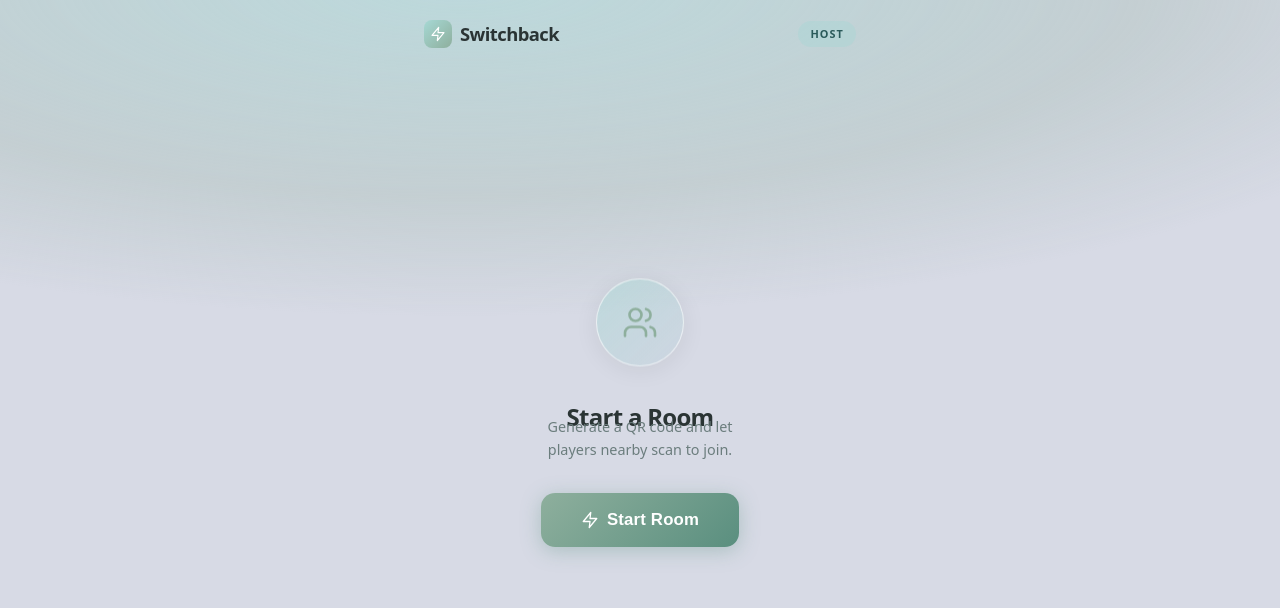
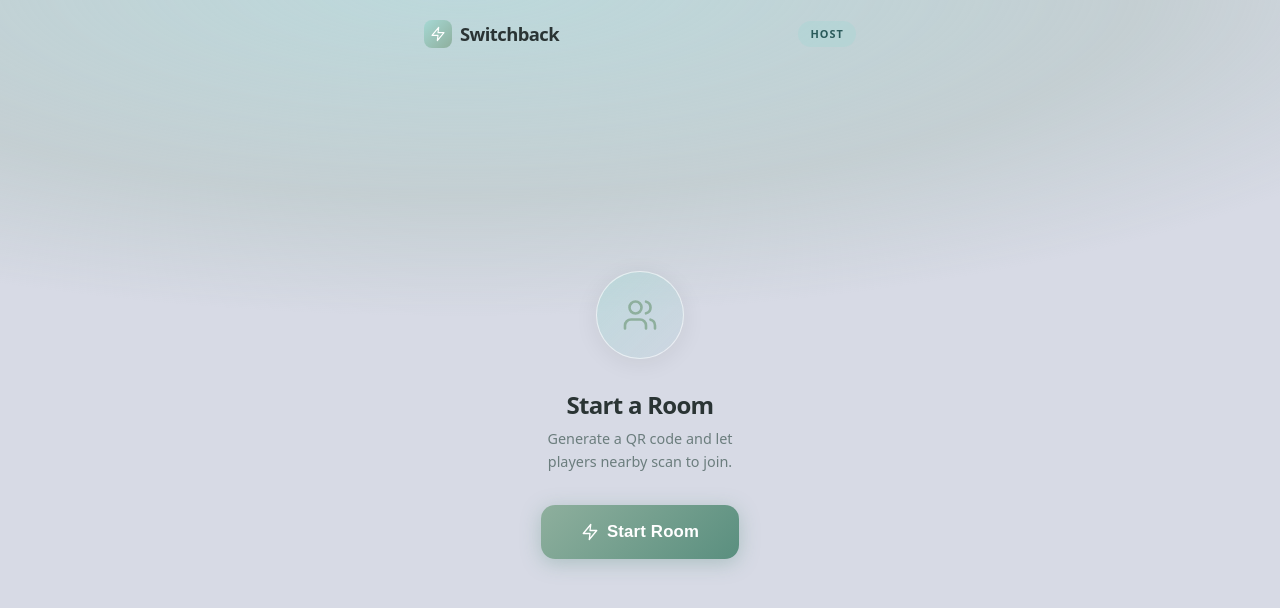
Before and after one commit to SujalPradhan/SwitchBack, an Angular app: page /host in a window 1280 px wide. Shown: the top 608 px of the page. Built offline with nearby package versions, Linux system fonts and the light colour scheme.

Commit message:
style: fix text overlap and remove float animation in lobby

```diff
--- a/src/app/shell/guest-join/guest-join.component.css
+++ b/src/app/shell/guest-join/guest-join.component.css
@@ -79,11 +79,6 @@
   box-shadow: 0 4px 24px rgba(0,0,0,0.07);
   display: flex; align-items: center; justify-content: center;
   color: var(--color-muted-teal);
-  animation: float 3s ease-in-out infinite;
-}
-@keyframes float {
-  0%, 100% { transform: translateY(0); }
-  50%       { transform: translateY(-6px); }
 }
 
 .center-headline {
@@ -92,7 +87,7 @@
 }
 .center-sub {
   font-size: 0.9rem; color: var(--color-grey);
-  margin: -1rem 0 0; line-height: 1.6; max-width: 26ch;
+  margin: 0.5rem 0 0; line-height: 1.6; max-width: 26ch;
 }
 
 /* ── Buttons ────────────────────────────────────── */
--- a/src/app/shell/host-lobby/host-lobby.component.css
+++ b/src/app/shell/host-lobby/host-lobby.component.css
@@ -113,11 +113,6 @@
   align-items: center;
   justify-content: center;
   color: var(--color-muted-teal);
-  animation: float 3s ease-in-out infinite;
-}
-@keyframes float {
-  0%, 100% { transform: translateY(0);    }
-  50%       { transform: translateY(-6px); }
 }
 
 .center-headline {
@@ -131,7 +126,7 @@
 .center-sub {
   font-size: 0.9rem;
   color: var(--color-grey);
-  margin: -1rem 0 0;
+  margin: 0.5rem 0 0;
   line-height: 1.6;
   max-width: 26ch;
 }
```
